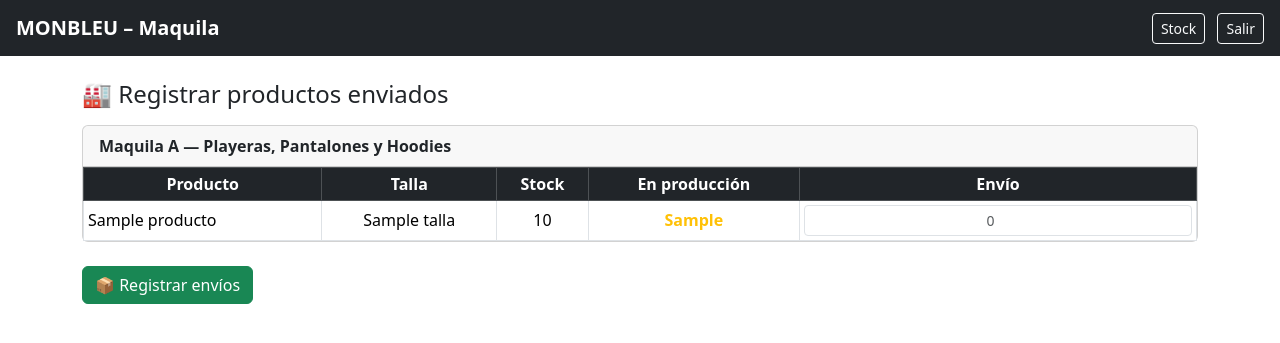
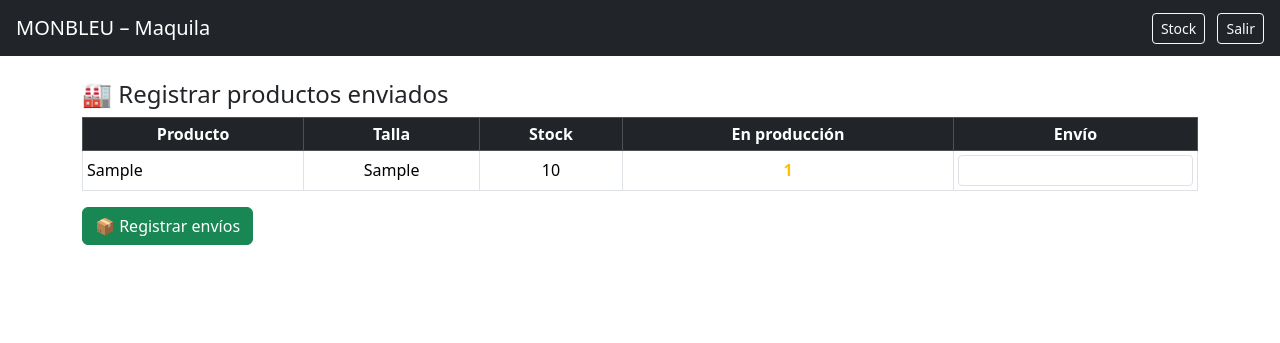
Before and after one commit to AnglAjc/STOCKMONBLEU, a Flask app: template templates/maquila.html in a window 1280 px wide. Shown: the top 343 px of the page. Run offline with Flask 3, Linux system fonts and the light colour scheme; tables that the repository leaves empty hold one stand-in row (values such as "Sample post"); the template is opened without the code that fills it: values that come from a table or form of the project are taken from there, most other values are stand-ins (such as "Sample title", 1, 10 or a date in 2020).

Commit message:
Update maquila.html

```diff
--- a/templates/maquila.html
+++ b/templates/maquila.html
@@ -2,19 +2,13 @@
 <html lang="es">
 <head>
     <meta charset="UTF-8">
-    <title>Maquila - Envíos</title>
-
-    <!-- Bootstrap -->
+    <title>Maquila</title>
     <link href="https://cdn.jsdelivr.net/npm/bootstrap@5.3.2/dist/css/bootstrap.min.css" rel="stylesheet">
-
-    <!-- CSS propio -->
-    <link rel="stylesheet" href="{{ url_for('static', filename='css/style.css') }}">
 </head>
 <body>
 
-<!-- NAVBAR -->
 <nav class="navbar navbar-dark bg-dark px-3">
-    <span class="navbar-brand fw-bold">MONBLEU – Maquila</span>
+    <span class="navbar-brand">MONBLEU – Maquila</span>
     <div>
         <a href="/" class="btn btn-outline-light btn-sm me-2">Stock</a>
         <a href="/logout" class="btn btn-outline-light btn-sm">Salir</a>
@@ -23,24 +17,10 @@
 
 <div class="container mt-4">
 
-    <h4 class="mb-3">🏭 Registrar productos enviados</h4>
-
-    {% if maquila_a|length == 0 and maquila_b|length == 0 %}
-        <div class="alert alert-success">
-            ✔ No hay productos en producción
-        </div>
-    {% else %}
+<h4>🏭 Registrar productos enviados</h4>
 
 <form method="post">
-
-        <!-- ================= MAQUILA A ================= -->
-        {% if maquila_a %}
-        <div class="card mb-4">
-            <div class="card-header fw-bold">
-                Maquila A — Playeras, Pantalones y Hoodies
-            </div>
-            <div class="card-body p-0">
-                <table class="table table-bordered table-sm align-middle mb-0">
+<table class="table table-bordered table-sm align-middle">
 <thead class="table-dark text-center">
 <tr>
     <th>Producto</th>
@@ -51,40 +31,25 @@
 </tr>
 </thead>
 <tbody>
-                        {% for i in maquila_a %}
+{% for i in data %}
 <tr class="text-center">
     <td class="text-start">{{ i.producto }}</td>
     <td>{{ i.talla }}</td>
     <td>{{ i.stock }}</td>
     <td class="fw-bold text-warning">{{ i.en_produccion }}</td>
     <td>
-                                <input
-                                    type="number"
+        <input type="number" name="envio_{{ i.id }}"
                class="form-control form-control-sm text-center"
-                                    name="envio_{{ i.id }}"
-                                    min="0"
-                                    max="{{ i.en_produccion }}"
-                                    placeholder="0"
-                                >
+               min="0" max="{{ i.en_produccion }}">
     </td>
 </tr>
 {% endfor %}
 </tbody>
 </table>
-            </div>
-        </div>
-        {% endif %}
 
-
-
-        <button class="btn btn-success">
-            📦 Registrar envíos
-        </button>
-
+<button class="btn btn-success">📦 Registrar envíos</button>
 </form>
 
-    {% endif %}
 </div>
-
 </body>
 </html>
```
Lines whose indentation alone changed are shown as unchanged.
